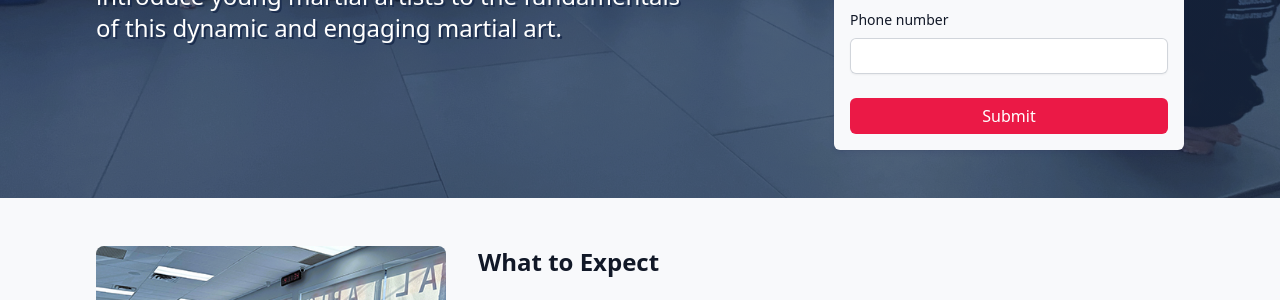
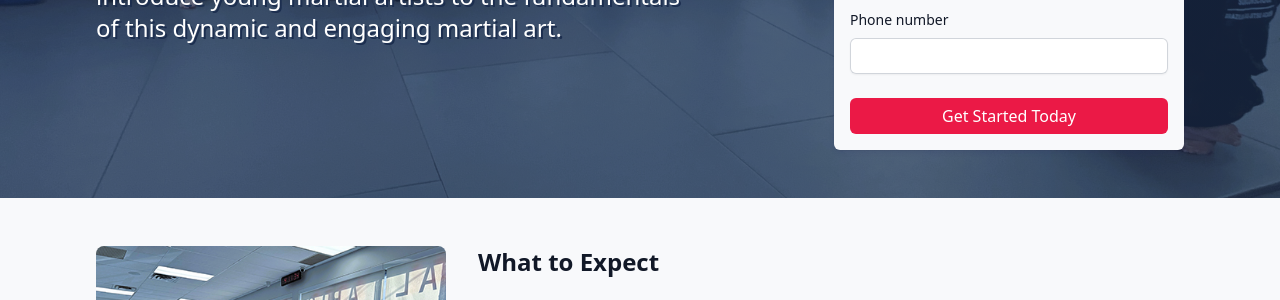
Before and after one commit to RavenGrappling/RavenGrappling.github.io, a Jekyll site: the page built from pages/kids.html, in a window 1280 px wide and 900 px high. Shown: the part 372-672 px from the top of the window. Built offline with Jekyll 4.4.1, drawn with Linux system fonts in a browser that asks for light colours.

Commit message:
better callout

```diff
--- a/_includes/leads_form.html
+++ b/_includes/leads_form.html
@@ -66,7 +66,7 @@
     {% endif %}
 
     <button type="submit">
-      Submit
+      Get Started Today
     </button>
   </div>
 </form>
--- a/assets/css/raven.css
+++ b/assets/css/raven.css
@@ -260,6 +260,7 @@ nav {
         flex-grow:  1;
         display:    none;
         padding:    10px 0;
+        box-shadow: var(--shadow);
         &.show {
           display: block;
         }
```
